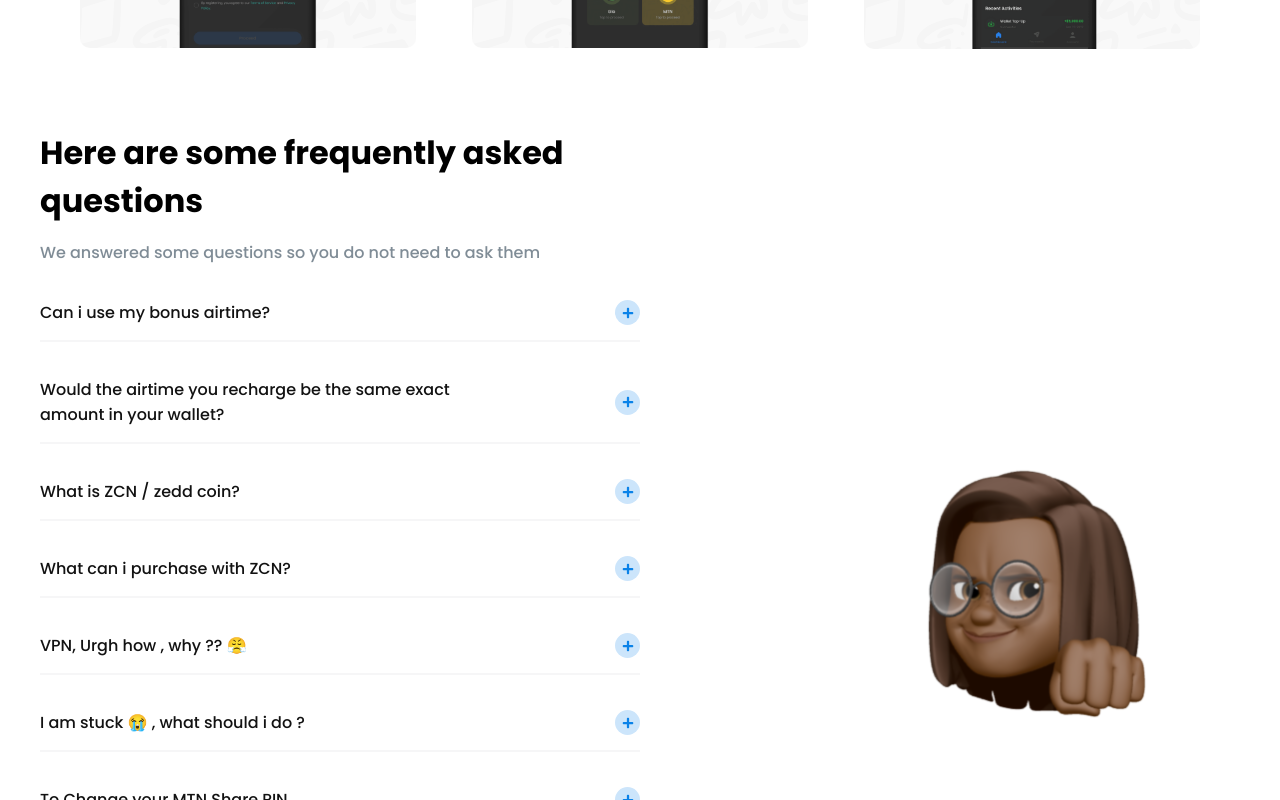
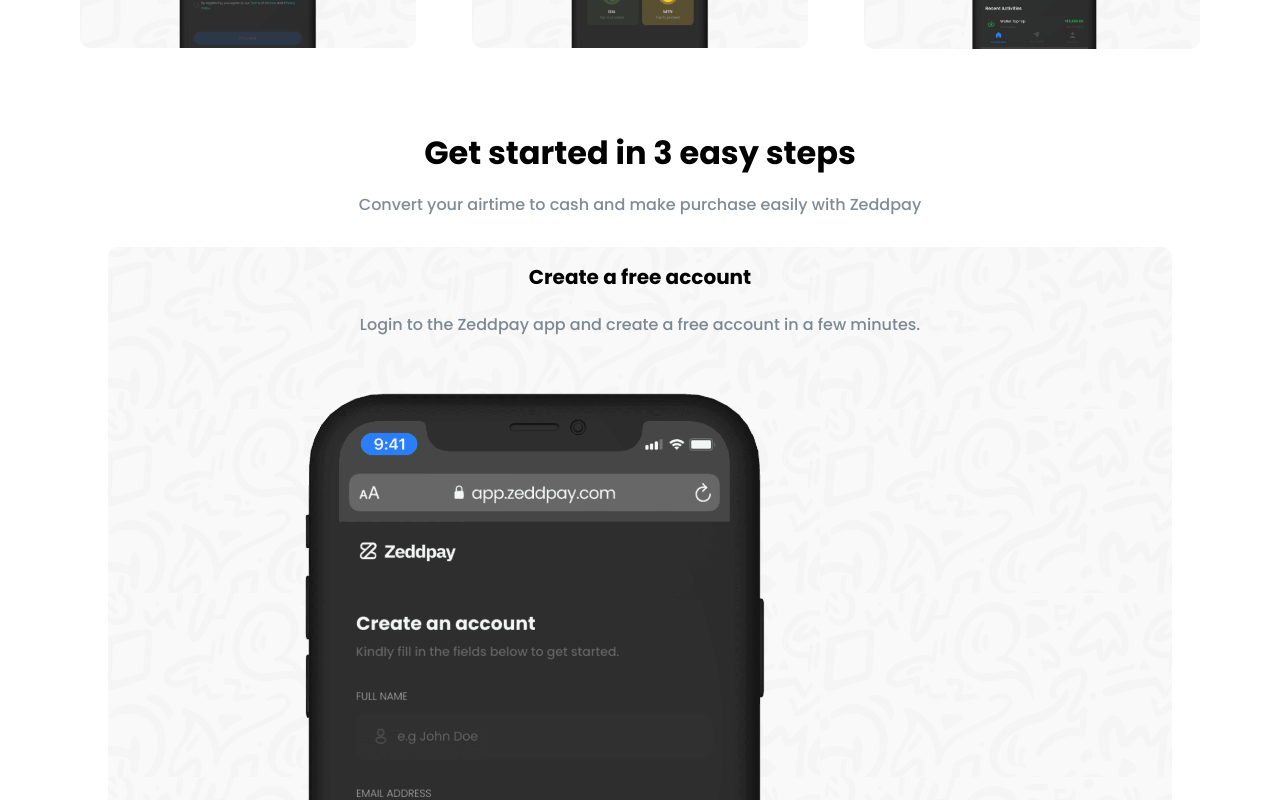
Before and after one commit to DicksonAnthony/zeddpaylanding, a React (Create React App) app: page / in a window 1280 px wide. Shown: the part 2480-3280 px from the top of the page. Built offline with nearby package versions, Linux system fonts and the light colour scheme.

Commit message:
Making the carousel

```diff
--- a/package.json
+++ b/package.json
@@ -12,6 +12,8 @@
     "react-icons": "^4.4.0",
     "react-router-dom": "^6.3.0",
     "react-scripts": "5.0.1",
+    "react-slick": "^0.29.0",
+    "slick-carousel": "^1.8.1",
     "styled-components": "^5.3.5",
     "web-vitals": "^2.1.4"
   },
--- /dev/null
+++ b/src/components/Carousel.jsx
@@ -0,0 +1,88 @@
+import React from "react";
+import "slick-carousel/slick/slick.css";
+import "slick-carousel/slick/slick-theme.css";
+import Slider from "react-slick";
+import Img2 from "../Design/phone3.png";
+import Img3 from "../Design/phone4.png";
+import Img4 from "../Design/phone1.png";
+import { CardsItem, Head, Imgdiv2, CardImg } from "./styles/HeroTwo.styled";
+import styled from "styled-components";
+
+const Carousel = () => {
+  const settings = {
+    dots: true,
+    speed: 500,
+    slidesToShow: 1,
+    slidesToScroll: 1,
+  };
+  const slide = {
+    div: {
+      gap: "3rem",
+      width: "95%",
+      display: "flex",
+      textAlign: "center",
+      marginTop: "30px",
+      alignItems: "center",
+      justifyContent: "space-between",
+    },
+  };
+  const Flex = styled.div`
+    margin: 80px 80px 0;
+    @media screen and (max-width: 964px) {
+      margin: 80px 20px 0;
+    }
+  `;
+  const Flex2 = styled.div`
+    display: flex;
+    align-items: center;
+    justify-content: center;
+  `;
+  return (
+    <>
+      <Flex>
+        <Head>
+          <h1>Get started in 3 easy steps</h1>
+          <p>
+            Convert your airtime to cash and make purchase easily with Zeddpay
+          </p>
+        </Head>
+        <Flex2>
+          <Slider {...settings} style={slide.div}>
+            <CardsItem>
+              <h1>Create a free account</h1>
+              <p>
+                Login to the Zeddpay app and create a free account in a few
+                minutes.
+              </p>
+              <Imgdiv2>
+                <CardImg src={Img2} />
+              </Imgdiv2>
+            </CardsItem>
+            <CardsItem>
+              <h1>Fund wallet</h1>
+              <p>
+                Login to the Zeddpay app and create a free account in a few
+                minutes.
+              </p>
+              <Imgdiv2>
+                <CardImg src={Img3} />
+              </Imgdiv2>
+            </CardsItem>
+            <CardsItem>
+              <h1>Make payments</h1>
+              <p>
+                Purchase hundreds of services directly on zeddpay, no credit
+                card.
+              </p>
+              <Imgdiv2>
+                <CardImg src={Img4} size="93%" />
+              </Imgdiv2>
+            </CardsItem>
+          </Slider>
+        </Flex2>
+      </Flex>
+    </>
+  );
+};
+
+export default Carousel;
--- a/src/components/HeroTwo.jsx
+++ b/src/components/HeroTwo.jsx
@@ -26,6 +26,7 @@
   AccordianContainer,
 } from "./styles/HeroTwo.styled";
 import styled from "styled-components";
+import Carousel from "./Carousel";
 
 const HeroTwo = () => {
   const [clicked, setClicked] = useState(false);
@@ -35,7 +36,6 @@
     }
     setClicked(index);
   };
-
   return (
     <>
       <Container>
@@ -92,6 +92,7 @@
           </CardsItem>
         </Three>
       </Cards>
+      <Carousel />
       <AccordianContainer>
         <Main>
           <h1>Here are some frequently asked questions</h1>
--- a/src/components/styles/HeroTwo.styled.js
+++ b/src/components/styles/HeroTwo.styled.js
@@ -69,6 +69,7 @@
   margin: 80px 80px 0;
   @media screen and (max-width: 964px) {
     margin: 80px 20px 0;
+    display: none;
   }
 `;
 export const Head = styled.div`
```
Also changed, not shown: 1 other file (tests, documents, lock files or other folders).
